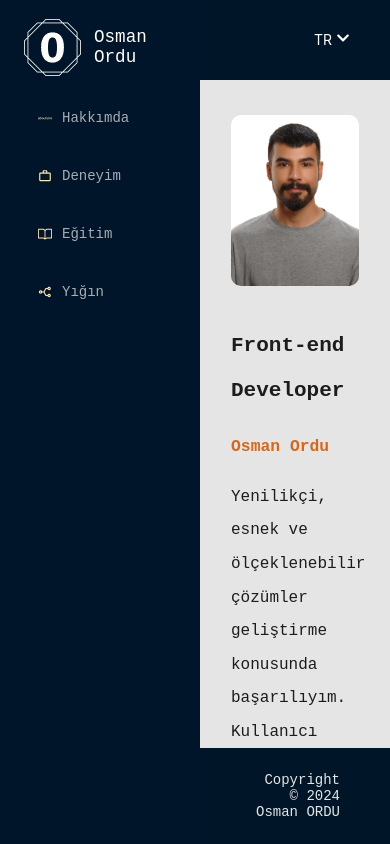
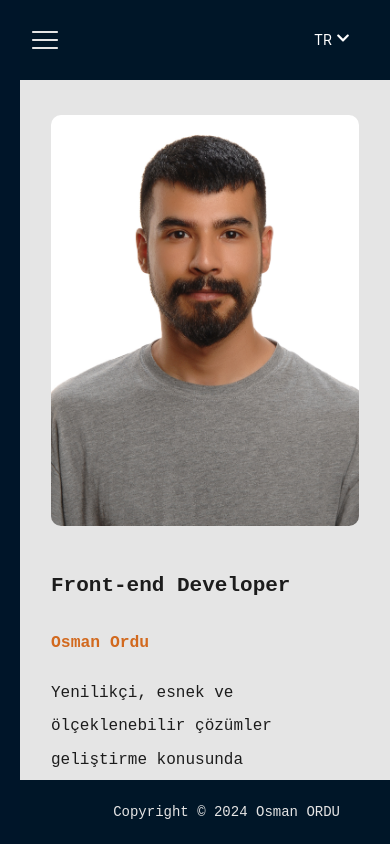
Before and after one commit to Osman-ordu/porfolio, a React (Vite) app: page / in a window 390 px wide. Built offline with nearby package versions, Linux system fonts and the light colour scheme; a web font is replaced by a local one.

Commit message:
Mobile nav improvements and Created useIsMobile component

```diff
--- a/src/App.css
+++ b/src/App.css
@@ -1,4 +1,4 @@
-@import url('https://fonts.googleapis.com/css2?family=Kode+Mono:wght@400..700&family=Lato:ital,wght@0,100;0,300;0,400;0,700;0,900;1,100;1,300;1,400;1,700;1,900&family=Roboto:ital,wght@0,100;0,300;0,400;0,500;0,700;0,900;1,100;1,300;1,400;1,500;1,700;1,900&display=swap');
+@import url("https://fonts.googleapis.com/css2?family=Kode+Mono:wght@400..700&family=Lato:ital,wght@0,100;0,300;0,400;0,700;0,900;1,100;1,300;1,400;1,700;1,900&family=Roboto:ital,wght@0,100;0,300;0,400;0,500;0,700;0,900;1,100;1,300;1,400;1,500;1,700;1,900&display=swap");
 
 body {
   margin: 0 auto;
@@ -6,7 +6,17 @@ body {
   max-width: 1540px;
   background-color: #001628;
 }
-.slick-dots li button:before{
+.slick-dots li button:before {
   font-size: 14px;
   margin-top: 5px;
 }
+@media only screen and (max-width: 768px) {
+  #root > div > aside > div > ul {
+    display: none;
+    z-index: 50000 !important;
+    width: 200px !important;
+    position: absolute !important;
+    top: 10% !important;
+    gap: 0px !important;
+  }
+}
--- /dev/null
+++ b/src/components/isMobile/index.jsx
@@ -0,0 +1,20 @@
+import { useState, useEffect } from "react";
+
+const UseIsMobile = () => {
+  const [isMobile, setIsMobile] = useState(window.innerWidth <= 768);
+
+  const handleWindowSizeChange = () => {
+    setIsMobile(window.innerWidth <= 768);
+  };
+
+  useEffect(() => {
+    window.addEventListener("resize", handleWindowSizeChange);
+    return () => {
+      window.removeEventListener("resize", handleWindowSizeChange);
+    };
+  }, []);
+
+  return isMobile;
+};
+
+export default UseIsMobile;
--- a/src/components/layout/mainLayout/MainLayout.jsx
+++ b/src/components/layout/mainLayout/MainLayout.jsx
@@ -1,45 +1,59 @@
-import { useState } from 'react';
-import { Outlet } from 'react-router-dom';
-import { Layout } from 'antd';
-import Menu from '../../menu';
-import PageTitle from '../../../components/pageTitle';
-import LanguageSelect from '../../languageSwitch';
-import logo from '../../../assets/osmanordu-favicon-white.png';
-import style from './styles.module.scss';
+import { useState } from "react";
+import { Outlet } from "react-router-dom";
+import { Layout } from "antd";
+import { RxHamburgerMenu } from "react-icons/rx";
+import Menu from "../../menu";
+import PageTitle from "../../../components/pageTitle";
+import UseIsMobile from "../../isMobile";
+import LanguageSelect from "../../languageSwitch";
+import logo from "../../../assets/osmanordu-favicon-white.png";
+import style from "./styles.module.scss";
 
 const { Header, Content, Footer, Sider } = Layout;
 
 const MainLayout = () => {
   const [collapsed, setCollapsed] = useState(false);
-  const [pageTitle, setPageTitle] = useState('');
+  const [pageTitle, setPageTitle] = useState("");
   const [pageIcon, setPageIcon] = useState(null);
-
+  const isMobile = UseIsMobile();
+  console.log(isMobile);
 
   const handleMenuClick = ({ key, icon }) => {
     setPageTitle(key);
     setPageIcon(icon);
   };
+  const handleOpenMobileNav = () => {
+    const mobileNav = document.querySelector("#root > div > aside > div > ul");
+    if (mobileNav.style.display === "none" || !mobileNav.style.display) {
+      mobileNav.style.display = "block";
+    } else {
+      mobileNav.style.display = "none";
+    }
+  };
 
   return (
-    <Layout className={style['c-main']}>
-      <Sider className={style['c-main__side']} trigger={null} collapsible collapsed={collapsed} onCollapse={(value) => setCollapsed(value)}>
-        <div className={style['c-main__logo-area']}>
-          <img src={logo} alt={'logo'} width={64} />
-          <span>Osman Ordu</span>
-        </div>
+    <Layout className={style["c-main"]}>
+      <Sider className={style["c-main__side"]} trigger={null} collapsible collapsed={collapsed} onCollapse={(value) => setCollapsed(value)}>
+        {!isMobile && (
+          <div className={style["c-main__logo-area"]}>
+            <img src={logo} alt={"logo"} width={64} />
+            <span>Osman Ordu</span>
+          </div>
+        )}
+        {isMobile && <RxHamburgerMenu onClick={handleOpenMobileNav} className={style["c-main__hamburger"]} />}
         <Menu onMenuClick={handleMenuClick} />
       </Sider>
-      <Layout className={style['c-main__container']}>
-        <Header className={style['c-main__header']}>
+      <Layout className={style["c-main__container"]}>
+        <Header className={style["c-main__header"]}>
           <LanguageSelect />
         </Header>
-        <Content className={style['c-main__content__area']}>
-        <PageTitle title={pageTitle} icon={pageIcon} />
-          <div className={style['c-main__content']}>
+        <Content className={style["c-main__content__area"]}>
+          <PageTitle title={pageTitle} icon={pageIcon} />
+          <div className={style["c-main__content"]}>
             <Outlet />
           </div>
         </Content>
-        <Footer className={style['c-main__footer']}>Copyright © {new Date().getFullYear()} Osman ORDU</Footer>
+        <Footer className={style["c-main__footer"]}>Copyright © {new Date().getFullYear()} Osman ORDU</Footer>
       </Layout>
     </Layout>
   );
--- a/src/components/layout/mainLayout/styles.module.scss
+++ b/src/components/layout/mainLayout/styles.module.scss
@@ -23,6 +23,10 @@
     }
     &__side {
         padding: 10px;
+        flex: 0 0 200px !important;
+        max-width: 200px !important;
+        min-width: 200px !important;
+        width: 200px !important;
     }
 
     &__container {
@@ -60,3 +64,22 @@
         @include textAlignEnd();
     }
 }
+
+@media only screen and (max-width: 768px){
+    .c-main {
+        &__side {
+            width: 0px !important;
+            min-width: 0px !important;
+            max-width: 0px !important;
+        }
+        &__hamburger{
+            width: 30px;
+            height: 30px;
+            color: #e5e5e5;
+            cursor: pointer;
+            position: absolute;
+            top: 3%;
+            left: 150%;
+        }
+    }
+}
```
